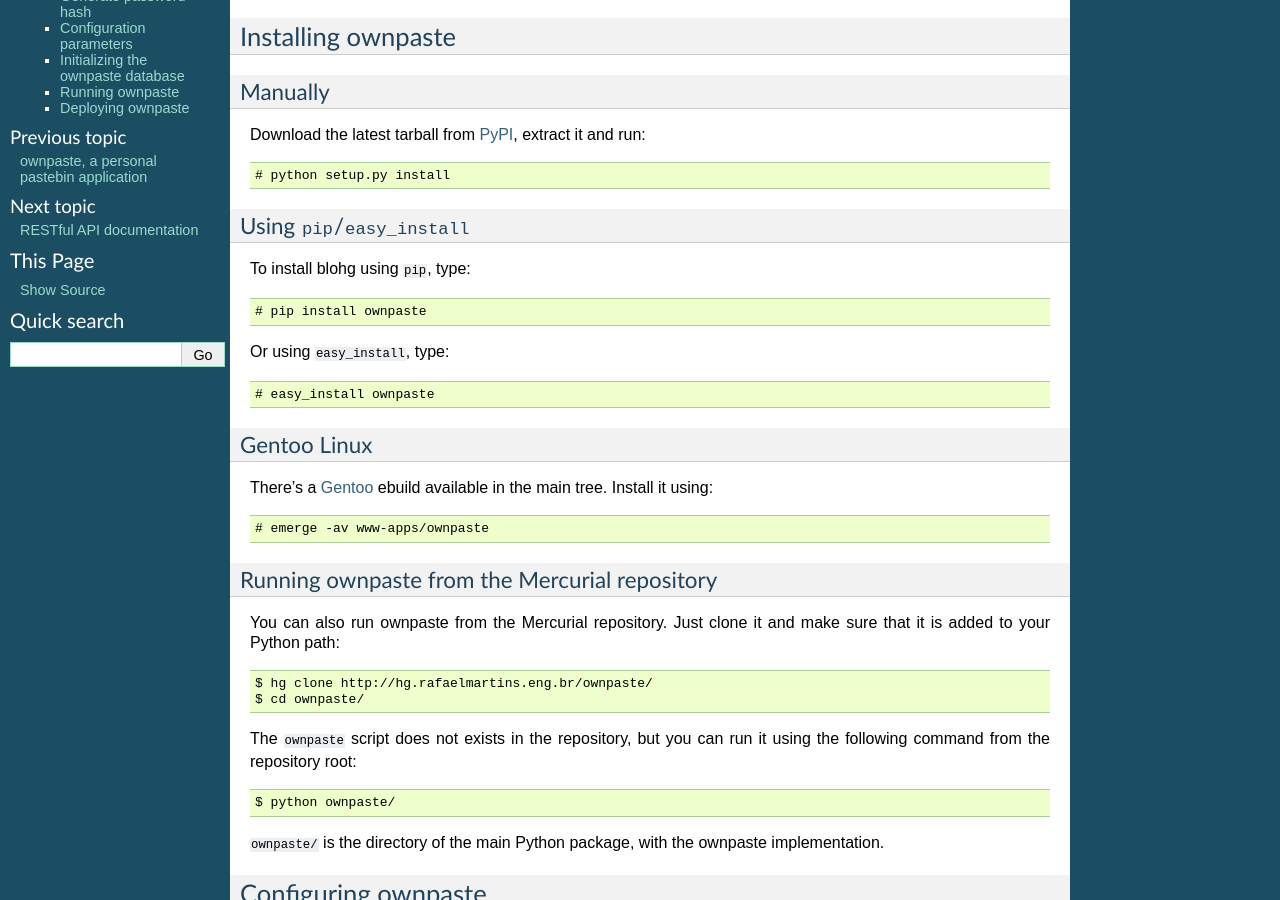
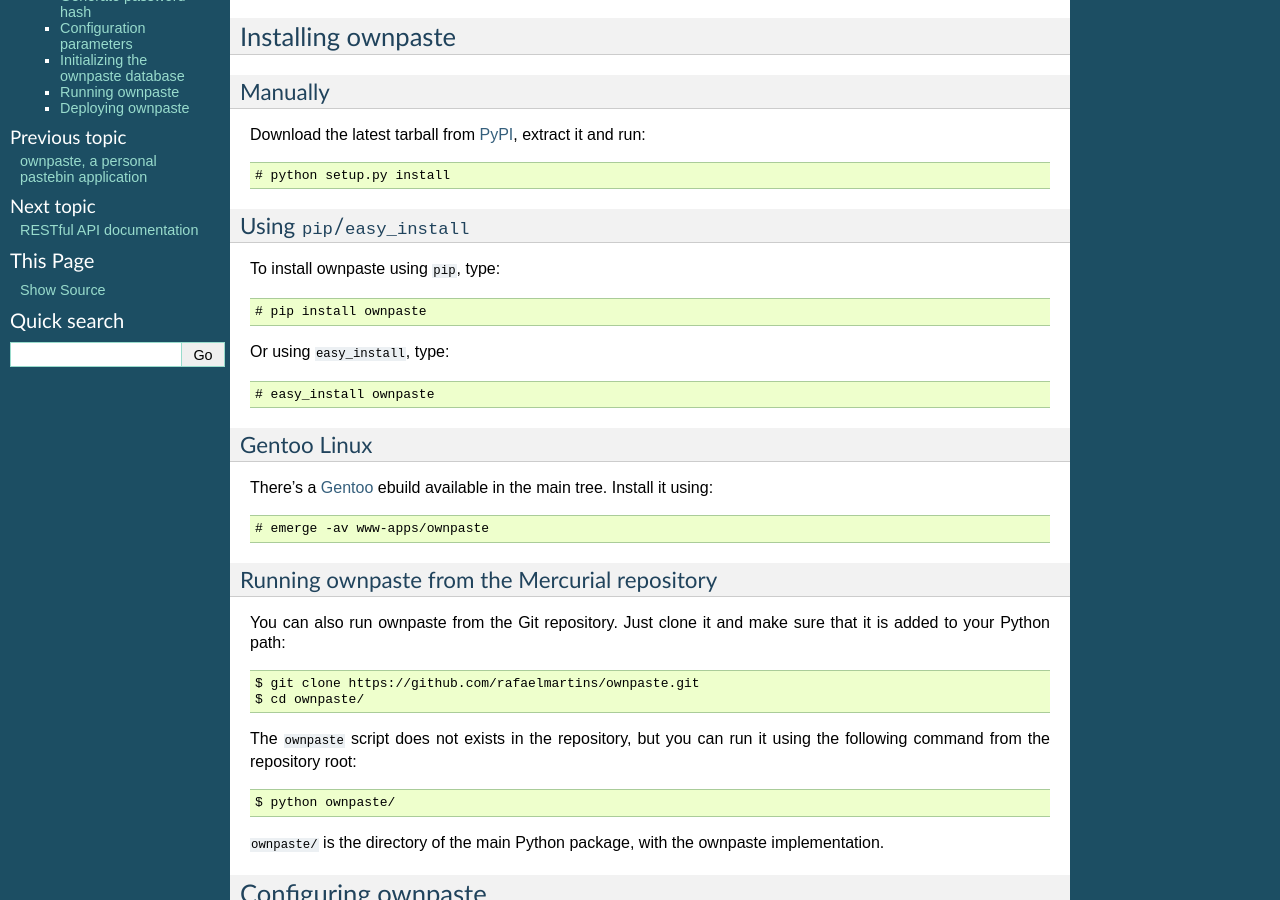
Before and after one commit to rafaelmartins/ownpaste, a Sphinx documentation site: the page built from docs/setup.rst, in a window 1280 px wide and 900 px high, scrolled down 246 px. Built offline with Sphinx 7.4.7, drawn with Linux system fonts in a browser that asks for light colours.

Commit message:
hg -> git

```diff
--- a/docs/index.rst
+++ b/docs/index.rst
@@ -2,7 +2,7 @@
 =========================================
 
 :Author: Rafael Goncalves Martins
-:Source code: http://hg.rafaelmartins.eng.br/ownpaste/
+:Source code: https://github.com/rafaelmartins/ownpaste
 :License: BSD
 :Version: |release|
 
--- a/docs/setup.rst
+++ b/docs/setup.rst
@@ -29,7 +29,7 @@
 Using ``pip``/``easy_install``
 ~~~~~~~~~~~~~~~~~~~~~~~~~~~~~~
 
-To install blohg using ``pip``, type::
+To install ownpaste using ``pip``, type::
 
     # pip install ownpaste
 
@@ -51,10 +51,10 @@
 Running ownpaste from the Mercurial repository
 ~~~~~~~~~~~~~~~~~~~~~~~~~~~~~~~~~~~~~~~~~~~~~~
 
-You can also run ownpaste from the Mercurial repository. Just clone it and make
+You can also run ownpaste from the Git repository. Just clone it and make
 sure that it is added to your Python path::
 
-    $ hg clone http://hg.rafaelmartins.eng.br/ownpaste/
+    $ git clone https://github.com/rafaelmartins/ownpaste.git
     $ cd ownpaste/
 
 The ``ownpaste`` script does not exists in the repository, but you can run it
```
